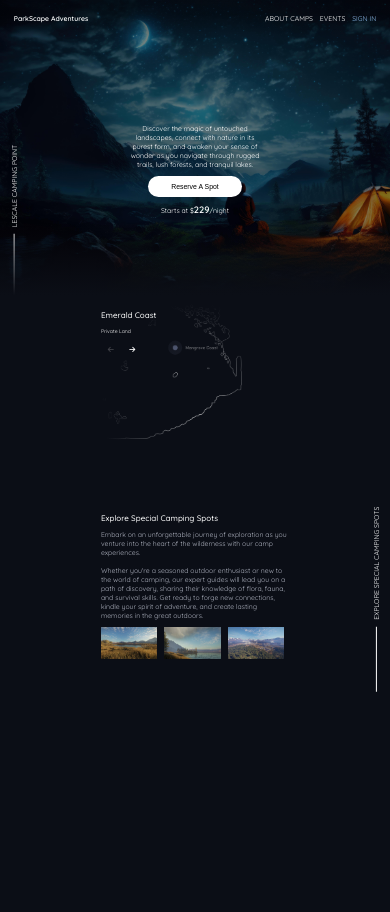
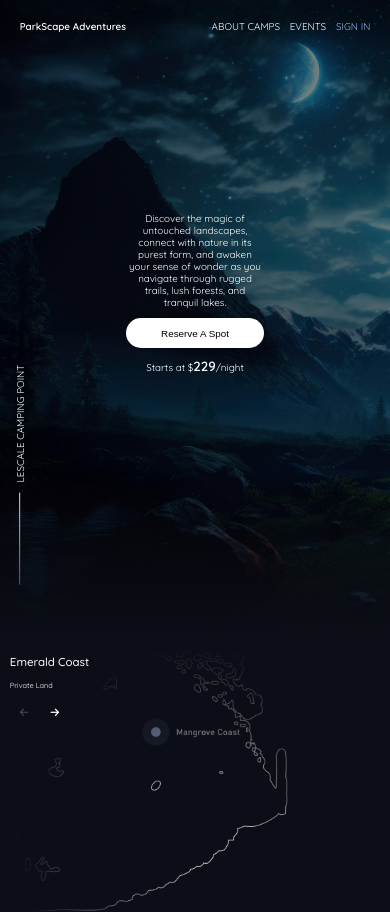
Before and after one commit to jackson-wilmot/national-park-website, a SvelteKit app: page / in a window 390 px wide. Shown: the top 912 px of the page. Before the commit the page ends 844 px from the top, so only its background shows below. Built offline with nearby package versions, Linux system fonts and the light colour scheme.

Commit message:
Improved mobile a11y

```diff
--- a/src/routes/+page.svelte
+++ b/src/routes/+page.svelte
@@ -11,7 +11,7 @@ import Navbar from "./Navbar.svelte";
 
 <style>
     :global(:root) {
-        --font-size:  calc( 3px +  1vw );
+        --font-size:  calc( 4px +  1vw );
         font-size: calc(var(--font-size));
         font-family: "Quicksand", sans-serif;
         color: white;
@@ -131,7 +131,7 @@ import Navbar from "./Navbar.svelte";
     .section__1__container {
         display: flex;
         height: 75%;
-        justify-content: space-between;
+        justify-content: center;
         flex-direction: column;
         text-align: center;
         min-width: 35%;
@@ -145,7 +145,7 @@ import Navbar from "./Navbar.svelte";
     }
 
     .section__1 {
-        min-height: 35%;
+        min-height: 50%;
         width: 100%;
         height: fit-content;
         background-image: url("/camping-night.jpg");
@@ -197,6 +197,7 @@ import Navbar from "./Navbar.svelte";
     .section__2__flexbox > * {
         width: fit-content;
         max-width: 50%;
+        margin: 3rem;
     }
 
     .section__2__content__image-container {
@@ -210,11 +211,25 @@ import Navbar from "./Navbar.svelte";
     }
 
     @media (max-width: 650px) {
+        :root {
+            --font-size: calc(4px + 1.5vw);
+        }
+
+        .section__1 {
+            min-height: 75%;
+        }
+
         .section__2__flexbox {
             flex-direction: column;
             align-items: center;
             width: 100%;
         }
+
+        .section__2__flexbox > * {
+            height: auto;
+            max-width: 100%;
+        }
+
     }
 </style>
 
--- a/src/routes/CampingSiteExplorer.svelte
+++ b/src/routes/CampingSiteExplorer.svelte
@@ -50,8 +50,8 @@
     }
 
     .camping-site-explorer {
-        width: 50%;
-        height: 50%;
+        width: 100%;
+        aspect-ratio: 1;
         overflow: hidden;
         color: white;
         position: relative;
```
